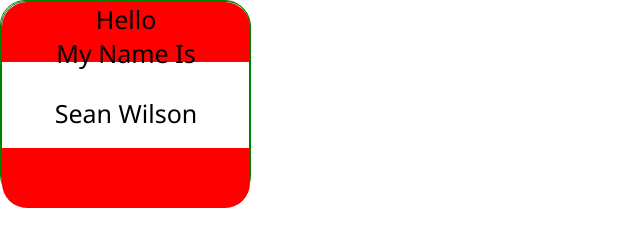
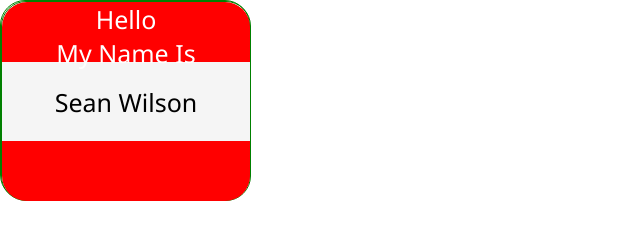
Before and after one commit to yoshimario/lab-02a-name-tag, a plain HTML site: page index.html in a window 1280 px wide. Shown: the whole page, without its empty margins (0-640 px from the left). Drawn offline with Linux system fonts and the light colour scheme.

Commit message:
fixed kabob-case and semantic htmls

```diff
--- a/css/styles.css
+++ b/css/styles.css
@@ -14,17 +14,26 @@ body, html {
   box-sizing: border-box;
 }
 
-#firstbox {
+
+
+#first-box {
   width: 248px;
   height: 60px;
   background: red;
   border-radius: 25px 25px 0px 0px;
+  color: white;
 }
-
-#secondbox {
+#second-box {
+  width: 248px;
+  height: 79px;
+  background: whitesmoke;
+  justify-content: center;
+  align-items: center;
+  display: flex;
+}
+#third-box {
   width: 248px;
   height: 60px;
-  margin-top:18px;
   background: red;
   border-radius: 0px 0px 25px 25px;
 }
--- a/index.html
+++ b/index.html
@@ -7,9 +7,10 @@
   <title>My Name Tag</title>
 </head>
 <body>
- <div id="firstbox">Hello </br>My Name Is</div>
-</br>
-Sean Wilson
-<div id="secondbox"></div>
+  <main>
+    <div id="first-box">Hello </br>My Name Is</div>
+    <div id="second-box">Sean Wilson</div>
+    <div id="third-box"></div>
+  </main>
 </body>
 </html>
```
